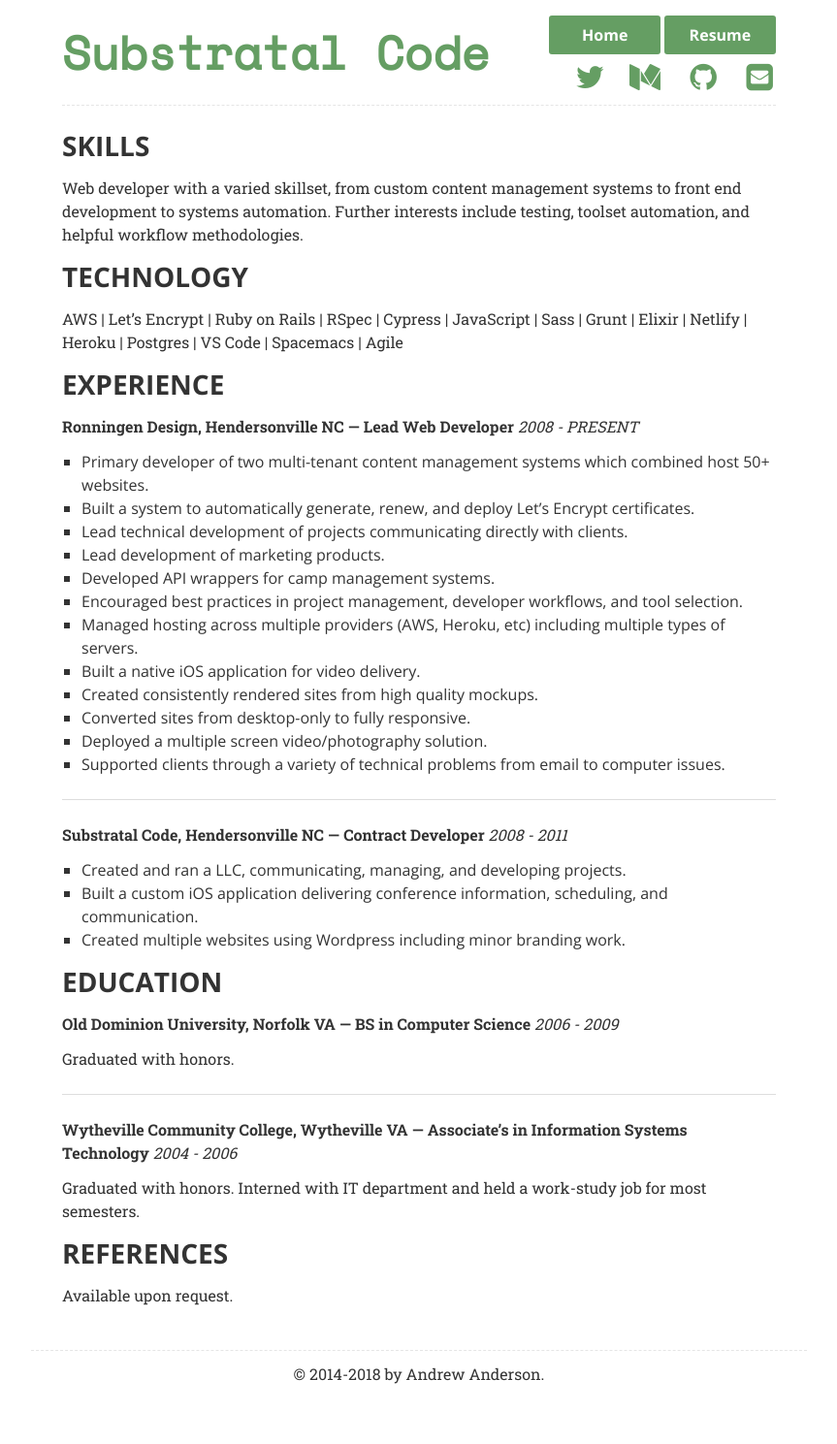
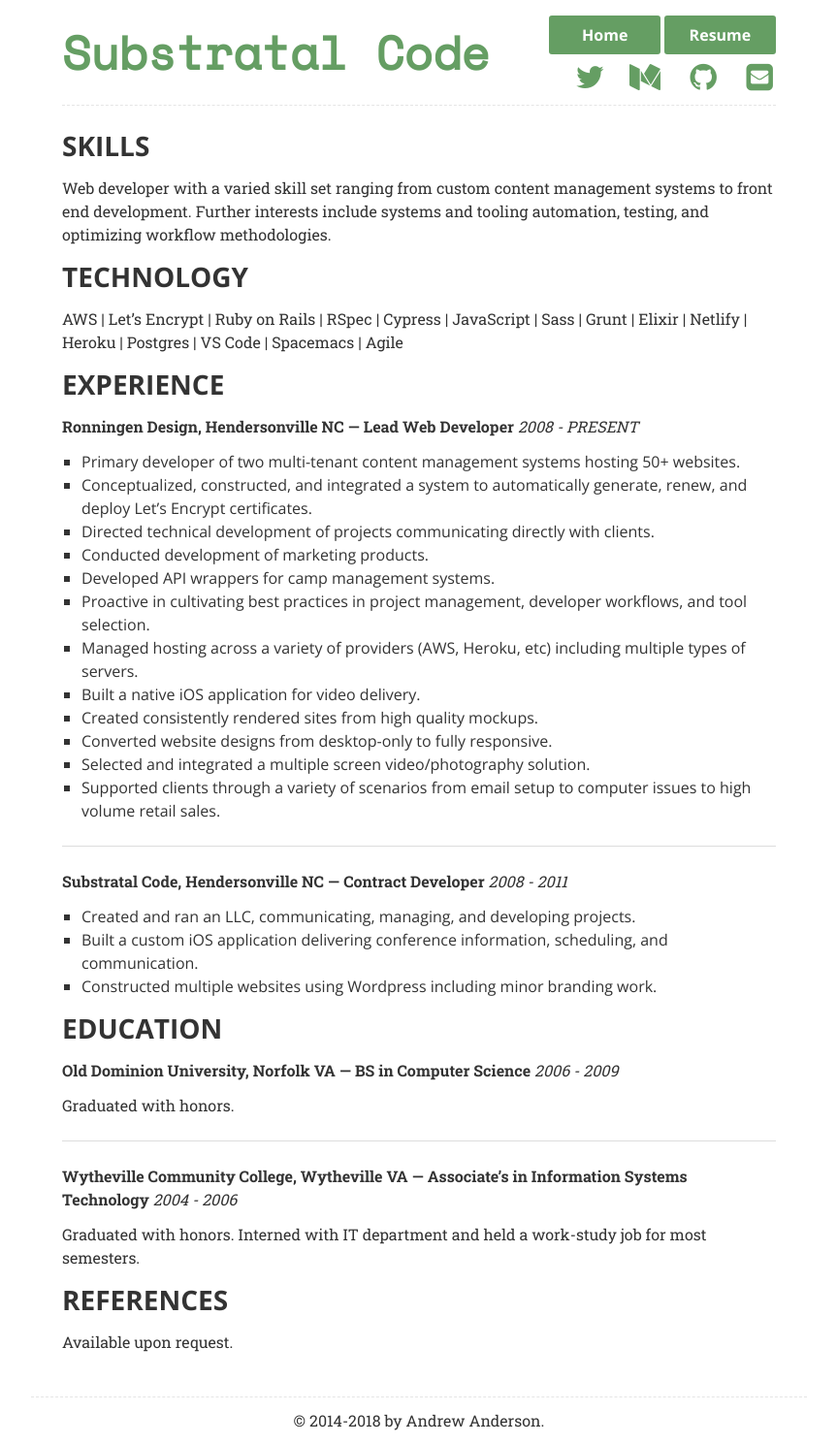
Before and after one commit to deep-spaced/deep-spaced.github.io, a Jekyll site: the page built from resume.md, in a window 1280 px wide. Shown: the whole page at 97% size, without its empty margins (208-1071 px from the left). Built offline with Jekyll 4.4.1, drawn with Linux system fonts in a browser that asks for light colours; nearby versions of some CDN libraries; before the commit the page ends 1441 px from its top, so only the background shows below that.

Commit message:
Words. All these words.

```diff
--- a/resume.md
+++ b/resume.md
@@ -4,7 +4,7 @@ title: Just the details!
 ---
 ### SKILLS
 
-Web developer with a varied skillset, from custom content management systems to front end development to systems automation. Further interests include testing, toolset automation, and helpful workflow methodologies.
+Web developer with a varied skill set ranging from custom content management systems to front end development. Further interests include systems and tooling automation, testing, and optimizing workflow methodologies.
 
 ### TECHNOLOGY
 
@@ -15,27 +15,27 @@ AWS &#124; Let’s Encrypt &#124; Ruby on Rails &#124; RSpec &#124; Cypress &#12
 **Ronningen Design, Hendersonville NC — Lead Web Developer**
 _2008 - PRESENT_
 
-* Primary developer of two multi-tenant content management systems which combined host 50+ websites.
-* Built a system to automatically generate, renew, and deploy Let’s Encrypt certificates.
-* Lead technical development of projects communicating directly with clients.
-* Lead development of marketing products.
+* Primary developer of two multi-tenant content management systems hosting 50+ websites.
+* Conceptualized, constructed, and integrated a system to automatically generate, renew, and deploy Let’s Encrypt certificates.
+* Directed technical development of projects communicating directly with clients.
+* Conducted development of marketing products.
 * Developed API wrappers for camp management systems.
-* Encouraged best practices in project management, developer workflows, and tool selection.
-* Managed hosting across multiple providers (AWS, Heroku, etc) including multiple types of servers.
+* Proactive in cultivating best practices in project management, developer workflows, and tool selection.
+* Managed hosting across a variety of providers (AWS, Heroku, etc) including multiple types of servers.
 * Built a native iOS application for video delivery.
 * Created consistently rendered sites from high quality mockups.
-* Converted sites from desktop-only to fully responsive.
-* Deployed a multiple screen video/photography solution.
-* Supported clients through a variety of technical problems from email to computer issues.
+* Converted website designs from desktop-only to fully responsive.
+* Selected and integrated a multiple screen video/photography solution.
+* Supported clients through a variety of scenarios from email setup to computer issues to high volume retail sales.
 
 ---
 
 **Substratal Code, Hendersonville NC — Contract Developer**
 _2008 - 2011_
 
-* Created and ran a LLC, communicating, managing, and developing projects.
+* Created and ran an LLC, communicating, managing, and developing projects.
 * Built a custom iOS application delivering conference information, scheduling, and communication.
-* Created multiple websites using Wordpress including minor branding work.
+* Constructed multiple websites using Wordpress including minor branding work.
 
 ### EDUCATION
 
```
Also changed, not shown: index.md (+2 -2 lines).
